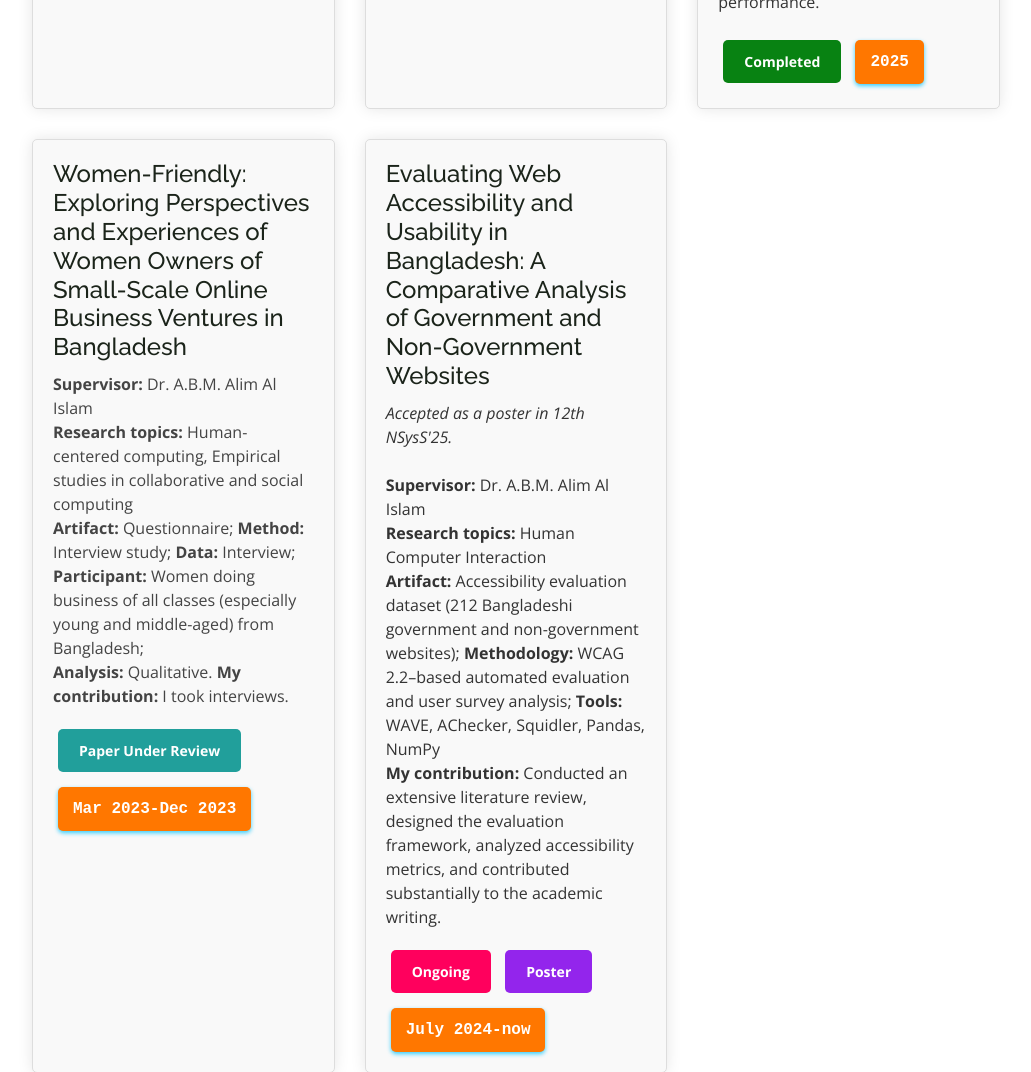
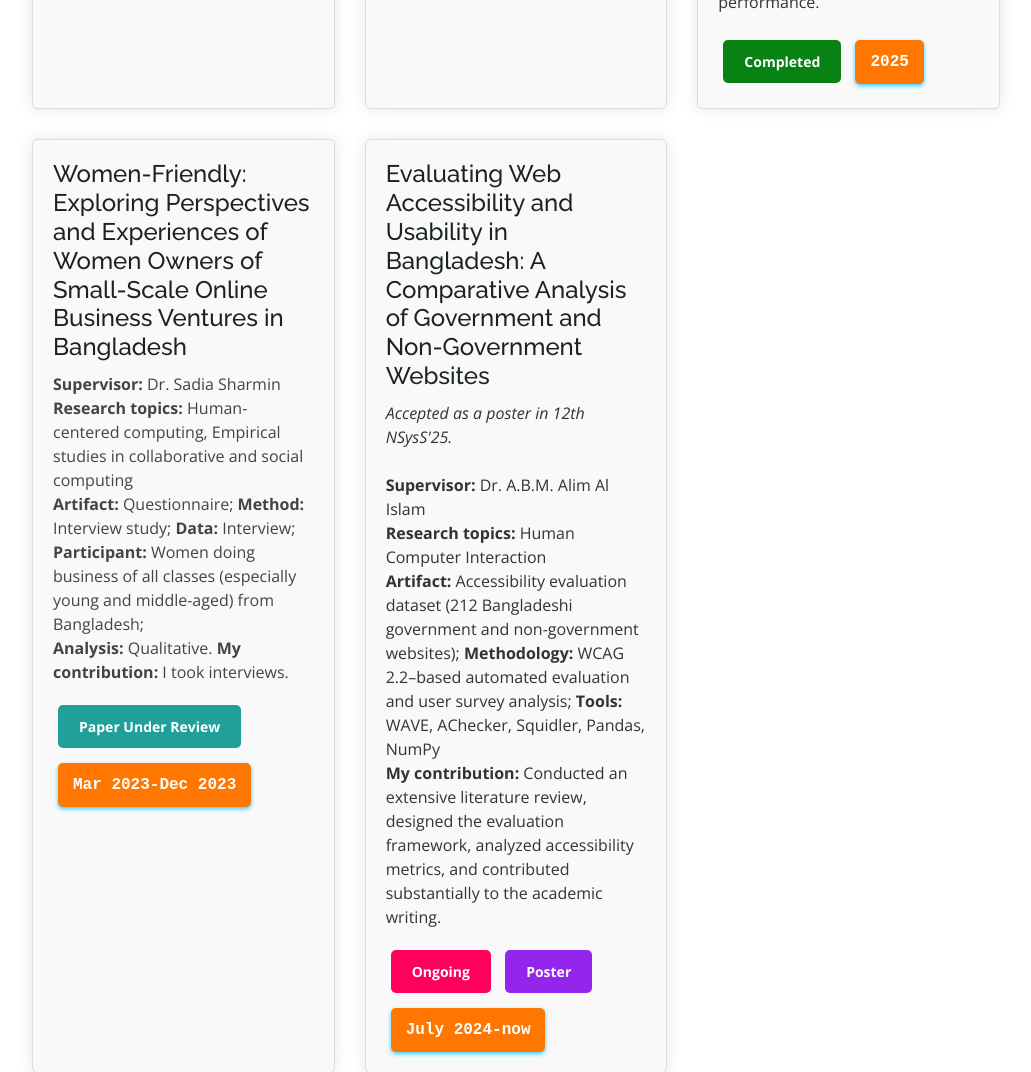
Before and after one commit to Era206/era206.github.io, a website: page index.html in a window 1280 px wide. Shown: the part 6540-7612 px from the top of the page, without its empty margins (132-1163 px from the left). Drawn offline with nearby package versions, Linux system fonts and the light colour scheme.

Commit message:
Update index.html

```diff
--- a/index.html
+++ b/index.html
@@ -436,7 +436,7 @@ Non-Government Websites</h4>
 
   <div class="work-box"   data-status="under-review">
     <h4>Women-Friendly: Exploring Perspectives and Experiences of Women Owners of Small-Scale Online Business Ventures in Bangladesh </h4>
-      <b>Supervisor:</b> Dr. A.B.M. Alim Al Islam  <br/>
+      <b>Supervisor:</b> Dr. Sadia Sharmin  <br/>
       <b>Research topics:</b>  Human-centered computing, Empirical studies in collaborative and social computing <br/>
       <b>Artifact:</b> Questionnaire; <b>Method:</b> Interview study;  <b>Data:</b> Interview;
       <b>Participant:</b> Women doing business of all classes (especially young and middle-aged) from Bangladesh; <br/>
```
